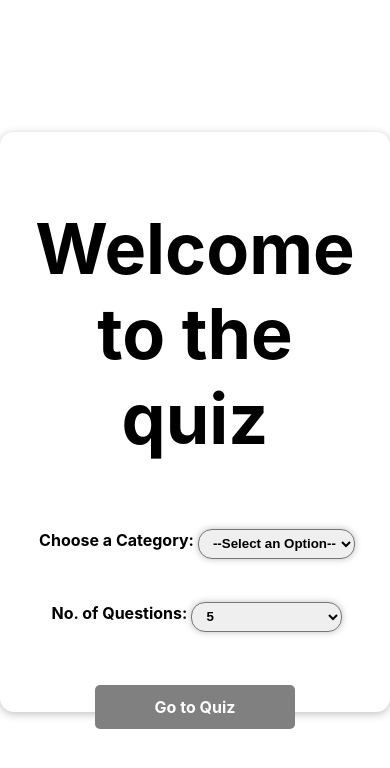
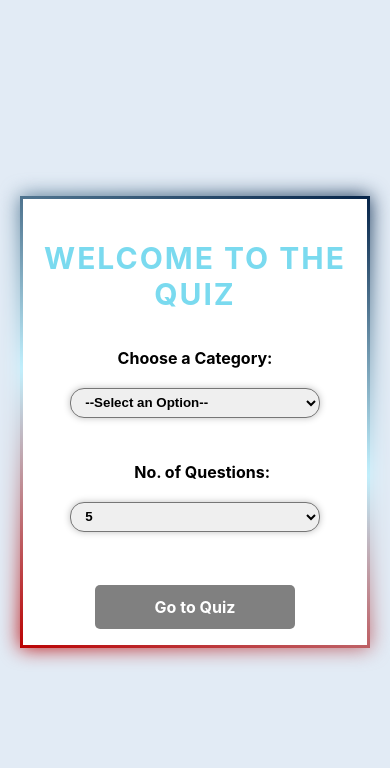
Before and after one commit to Ranjanlc/quiz-app, a React (Create React App) app: page /quiz in a window 390 px wide. Shown: the top 768 px of the page. Built offline with nearby package versions, Linux system fonts and the light colour scheme.

Commit message:
Made dazzling interface and responsive as well

```diff
--- a/public/index.html
+++ b/public/index.html
@@ -1,14 +1,12 @@
 <!DOCTYPE html>
 <html lang="en">
+
 <head>
   <meta charset="utf-8" />
-    <link rel="icon" href="quiz.jpg" />
+  <link rel="icon" href="quiz.png" />
   <meta name="viewport" content="width=device-width, initial-scale=1" />
   <meta name="theme-color" content="#000000" />
-    <meta
-      name="description"
-      content="Web site created using create-react-app"
-    />
+  <meta name="description" content="Web site created using create-react-app" />
   <link rel="apple-touch-icon" href="%PUBLIC_URL%/logo192.png" />
   <!--
       manifest.json provides metadata used when your web app is installed on a
@@ -26,6 +24,7 @@
     -->
   <title>Quiz App</title>
 </head>
+
 <body>
   <noscript>You need to enable JavaScript to run this app.</noscript>
   <div id="root"></div>
@@ -40,4 +39,5 @@
       To create a production bundle, use `npm run build` or `yarn build`.
     -->
 </body>
+
 </html>
--- a/src/Layout/Card.js
+++ b/src/Layout/Card.js
@@ -2,7 +2,7 @@ import classes from './Card.module.css';
 const Card = (props) => {
   return (
     <div className={classes.wrapper}>
-      <div className={classes.card}>{props.children}</div>
+      <div className={classes['card']}>{props.children}</div>
     </div>
   );
 };
--- a/src/Layout/Card.module.css
+++ b/src/Layout/Card.module.css
@@ -8,8 +8,14 @@
 .card {
   padding: 1rem;
   width: 100vh;
-  height: 65vh;
+  /* min-height: 65vh; */
+  /* height: 65vh; */
   box-shadow: 0 2px 8px rgba(0, 0, 0, 0.25);
   border-radius: 14px;
   background-color: white;
 }
+@media (max-width: 900px) {
+  .card {
+    width: 80%;
+  }
+}
--- a/src/Layout/LoadingSpinner.module.css
+++ b/src/Layout/LoadingSpinner.module.css
@@ -2,6 +2,7 @@
   display: flex;
   align-items: center;
   justify-content: center;
+  height: 100vh;
   gap: 2rem;
   animation: pulse 1500ms cubic-bezier(0.76, 0.09, 0.17, 0.68) infinite;
 }
--- a/src/components/QuizConfig.js
+++ b/src/components/QuizConfig.js
@@ -21,8 +21,9 @@ const QuizConfig = (props) => {
     navigate(`/quiz/${selectedValue}`);
   };
   return (
-    <Card>
-      <section className={classes.section}>
+    // <Card>
+    <main className={classes.wrapper}>
+      <section className={classes['moving-border']}>
         <h1>Welcome to the quiz</h1>
         <label htmlFor="select">Choose a Category:</label>
         <select
@@ -61,7 +62,8 @@ const QuizConfig = (props) => {
           Go to Quiz
         </Button>
       </section>
-    </Card>
+    </main>
+    // </Card>
   );
 };
 export default QuizConfig;
--- a/src/components/QuizConfig.module.css
+++ b/src/components/QuizConfig.module.css
@@ -1,13 +1,66 @@
+.wrapper {
+  display: flex;
+  align-items: center;
+  justify-content: center;
+  height: 100vh;
+  flex-wrap: wrap;
+}
 .section {
+  display: flex;
+  /* flex-direction: column; */
+  justify-content: center;
+  flex-flow: wrap;
+}
+@property --angle {
+  syntax: '<angle>';
+  initial-value: 0deg;
+  inherits: false;
+}
+.moving-border {
+  width: 100vh;
   display: flex;
   justify-content: center;
   flex-flow: wrap;
+  /* height: 300px; */
+  position: relative;
+  background: #fff;
+  padding: 1rem;
 }
+.moving-border::before,
+.moving-border::after {
+  content: '';
+  position: absolute;
+  inset: -0.2rem;
+  z-index: -1;
+  background: linear-gradient(var(--angle), #032146, #c3f2ff, #b00);
+  animation: rotate 10s linear infinite;
+}
+.moving-border::after {
+  filter: blur(10px);
+}
+@keyframes rotate {
+  0% {
+    --angle: 0deg;
+  }
+  100% {
+    --angle: 360deg;
+  }
+}
+
 h1 {
+  font-size: 60px;
+  color: #56d0ebc9;
+  text-align: center;
+  text-transform: uppercase;
+  letter-spacing: 2px;
+  width: 100%;
+  /* text-shadow: 2px 2px 4px rgba(0, 0, 0, 0.5); */
+}
+/* h1 {
   font-size: 70px;
   width: 100%;
   text-align: center;
-}
+} */
 label {
   font-weight: bold;
   margin-right: 10px;
@@ -15,16 +68,19 @@ label {
 }
 label {
   margin: 9.5px 4px;
+  min-width: 150px;
+  text-align: right;
 }
 select {
-  width: auto;
+  /* width: auto; */
+  /* min-width: 80%; */
   height: 30px;
   border-radius: 14px;
   padding-left: 10px;
   box-shadow: 0px 0px 7px rgba(0, 0, 0, 0.25);
   display: block;
   font-weight: 700;
-  margin: 10px 0px;
+  margin: 10px 10px;
   /* filter: drop-shadow(10px 8px 8px rgba(0, 0, 0, 0.25)); */
 }
 option {
@@ -39,3 +95,21 @@ select:focus,
 select:active {
   border-color: crimson;
 }
+@media (max-width: 900px) {
+  .moving-border {
+    width: 80%;
+  }
+}
+
+@media (max-width: 450px) {
+  .section {
+    flex-direction: column;
+    align-items: center;
+  }
+  select {
+    min-width: 80%;
+  }
+  h1 {
+    font-size: 30px;
+  }
+}
--- a/src/components/QuizRender.js
+++ b/src/components/QuizRender.js
@@ -107,15 +107,19 @@ const QuizRender = (props) => {
     totalCorrectAns = 0;
   }
   return (
+    <Fragment>
+      {isLoading && <LoadingSpinner />}
       <Card>
-      {isLoading && <LoadingSpinner />}
         {fallbackUI}
         {questionSet.length !== 0 && curQuestionNum !== totalQsnNum && (
           <section className={classes.section}>
             <div className={classes.question}>
               Q{curQuestionNum + 1}) {displayQn}
             </div>
-          <ul className={classes.answer} onClick={answerContainerClickHandler}>
+            <ul
+              className={classes.answer}
+              onClick={answerContainerClickHandler}
+            >
               {answerSet}
             </ul>
             <hr />
@@ -125,13 +129,16 @@ const QuizRender = (props) => {
                 className={classes.button}
                 disabled={answer.length === 0}
               >
-              {curQuestionNum === totalQsnNum - 1 ? 'Finish' : 'Next Question'}
+                {curQuestionNum === totalQsnNum - 1
+                  ? 'Finish'
+                  : 'Next Question'}
               </button>
             </div>
           </section>
         )}
         {/* TODO:Show curQuestion/totalQn number */}
       </Card>
+    </Fragment>
   );
 };
 export default QuizRender;
--- a/src/components/QuizRender.module.css
+++ b/src/components/QuizRender.module.css
@@ -18,11 +18,16 @@ hr {
 .answer {
   list-style: none;
   text-align: center;
+  /* display: flex;
+  flex-direction: column;
+  align-items: center;
+  justify-content: center; */
 }
+
 .answer li {
   cursor: pointer;
   padding: 20px 0px;
-  margin: 20px 0px;
+  margin: 15px 0px;
   width: 100%;
   background-color: rgb(192, 209, 224);
   border-radius: 20px;
@@ -77,3 +82,16 @@ li.clicked {
   margin-top: 70px;
   text-align: center;
 }
+
+@media (max-width: 500px) {
+  .question {
+    margin: 10px 0px;
+  }
+  .answer {
+    margin-left: 0;
+    padding: 0;
+  }
+  .container {
+    margin-left: 0;
+  }
+}
--- a/src/index.css
+++ b/src/index.css
@@ -5,6 +5,7 @@ body {
     sans-serif;
   -webkit-font-smoothing: antialiased;
   -moz-osx-font-smoothing: grayscale;
+  background-color: rgb(226, 235, 245);
 }
 
 code {
```
Also changed, not shown: public/quiz.jpg (deleted), public/quiz.png. Lines whose indentation alone changed are shown as unchanged.
